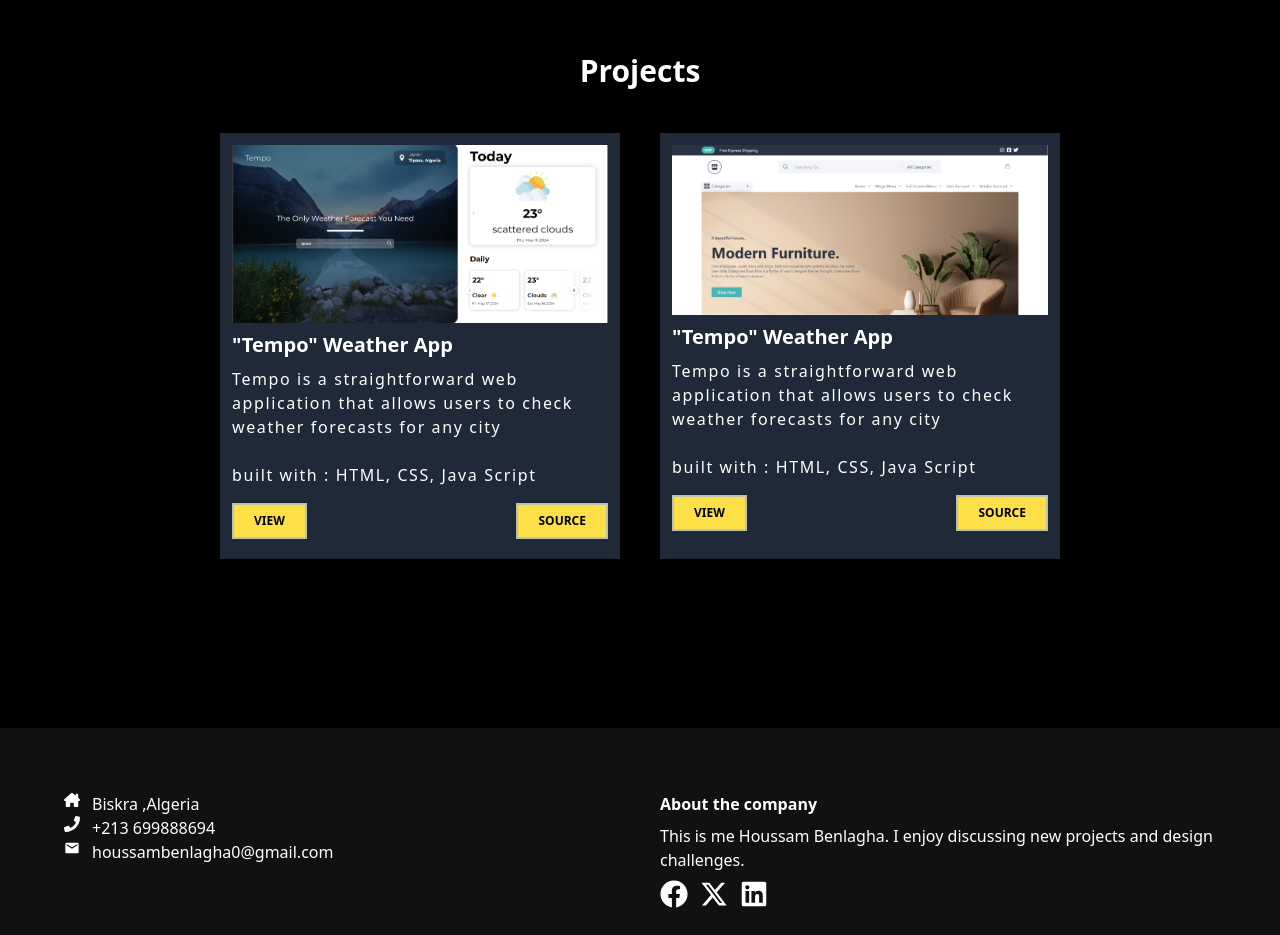
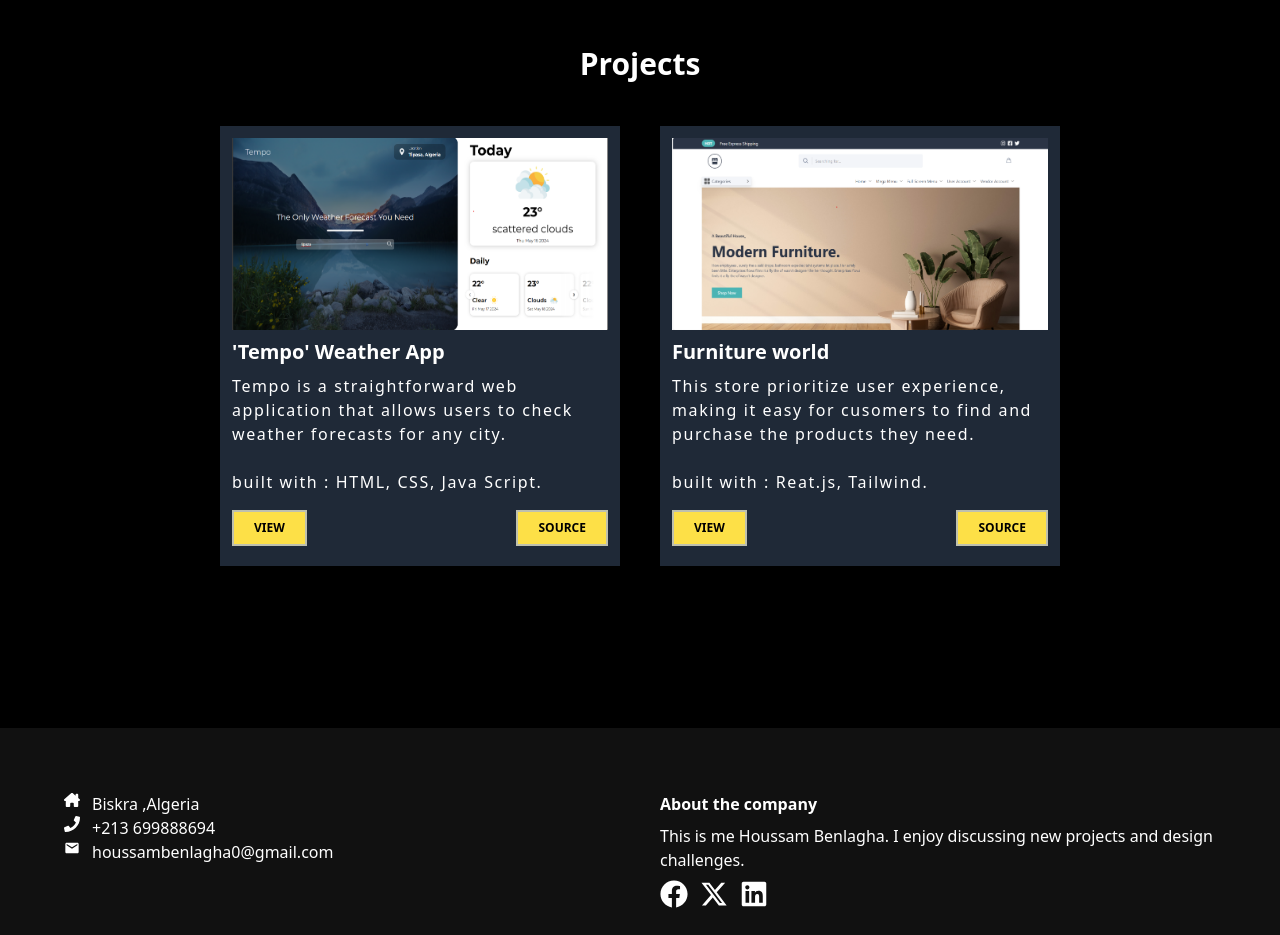
Before and after one commit to hou222/MyPortfolio, a React (Vite) app: page /home in a window 1280 px wide. Shown: the part 1300-2235 px from the top of the page. Built offline with nearby package versions, Linux system fonts and the light colour scheme.

Commit message:
fix some issues

```diff
--- a/src/features/Projects.jsx
+++ b/src/features/Projects.jsx
@@ -1,17 +1,25 @@
 import ProjectDetails from "./projects/ProjectDetails";
 import project1 from "../data/project1.png";
-import project2 from "../data/project22.png";
+import project2 from "../data/project23.png";
 
 function Projects() {
   const projects = [
     {
       live: "https://tempoweather.netlify.app/",
       code: "https://github.com/hou222/weatherApp",
+      title: "'Tempo' Weather App",
+      description:
+        "Tempo is a straightforward web application that allows users to check weather forecasts for any city.",
+      tools: "HTML, CSS, Java Script.",
       image: project1,
     },
     {
       live: "https://furniture-world.vercel.app",
       code: "https://github.com/hou222/FurnitureWorld",
+      title: "Furniture world",
+      description:
+        "This store prioritize user experience, making it easy for cusomers to find and purchase the products they need.",
+      tools: "Reat.js, Tailwind.",
       image: project2,
     },
   ];
@@ -25,9 +33,9 @@ function Projects() {
         {/* <div className=" w-fit mb-11 grid grid-cols-1 gap-7 lg:gap-10 md:grid-cols-2 xl:grid-cols-3 "> */}
         {projects.map((project) => (
           <ProjectDetails key={project.code} project={project}>
-            Tempo is a straightforward web application that allows users to
-            check weather forecasts for any city <br></br>
-            <br></br> built with : HTML, CSS, Java Script
+            {project.description}
+            <br></br>
+            <br></br> built with : {project.tools}
           </ProjectDetails>
         ))}
 
--- a/src/features/projects/ProjectDetails.jsx
+++ b/src/features/projects/ProjectDetails.jsx
@@ -1,8 +1,8 @@
 function ProjectDetails({ project, children }) {
   return (
     <div className="bg-gray-800 w-[350px] md:w-[350px] lg:w-[400px]  p-3 flex flex-col gap-2">
-      <img src={project.image} alt="project photo" className="h-46 w-full" />
-      <h1 className="text-white font-semibold text-xl">{`"Tempo" Weather App`}</h1>
+      <img src={project.image} alt="project photo" className="h-48 w-full" />
+      <h1 className="text-white font-semibold text-xl">{project.title}</h1>
       <p className="text-white tracking-widest">{children}</p>
       <div
         className="flex
--- a/src/pages/About.jsx
+++ b/src/pages/About.jsx
@@ -1,12 +1,14 @@
 import Button from "../ui/Button";
 import react1 from "../data/react1.jpg";
 import react2 from "../data/react2.webp";
+import { useNavigate } from "react-router-dom";
 
 function About() {
+  const navigate = useNavigate();
   return (
     <>
       <div
-        className={`bg-project bg-cover h-[520px] w-full bg-center bg-no-repeat`}
+        className={`bg-project bg-cover h-[520px] w-full bg-center bg-no-repeat `}
       >
         <div className="bg-[#000000d1] w-full h-[520px] flex justify-center items-center">
           <div className=" flex flex-col justify-center items-center gap-1 ">
@@ -19,25 +21,30 @@ function About() {
           </div>
         </div>
       </div>
-      <div className="bg-black  flex flex-col md:flex-row">
+      {/* /////////////////////////////// */}
+      <div className="bg-black  flex flex-col md:flex-row ">
         <div className="flex flex-col md:w-1/2 justify-center items-center gap-3  p-14 md:py-40">
           <p className="text-2xl md:text-4xl font-bold text-white">Who AM I</p>
           <p className=" font-semibold text-center  w-[280px]  md:text-lg text-white">
             Im a react front-end developer. I create responsive secure websites
             for my clients.
           </p>
-          <Button type="normal">CONTACT</Button>
+          <Button type="normal" onClick={() => navigate("/contact")}>
+            CONTACT
+          </Button>
         </div>
-        <div className="relative h-[230px] md:w-1/2">
+        <div className="relative h-[230px] md:h-[450px] md:w-1/2 ">
           <img
             src={react2}
             alt=""
-            className="w-[240px] h-[150px] md:w-[500px] md:h-[320px] absolute top-7 left-28  md:top-20 md:left-72"
+            className="w-[240px] h-[150px]
+            md:w-[290px] md:h-[200px] xl:w-[500px] xl:h-[320px] absolute top-7 left-28  md:top-20 md:left-24 lg:left-40"
           />
           <img
             src={react1}
             alt=""
-            className="w-[200px] h-[130px] md:w-[420px] md:h-[280px]  absolute left-7 top-16 md:left-28 md:top-36"
+            className="w-[200px] h-[130px]
+            md:w-[250px] md:h-[180px] xl:w-[420px] xl:h-[280px]  absolute left-7 top-16 md:left-8 md:top-36"
           />
         </div>
       </div>
```
Also changed, not shown: src/data/project23.png (added).
